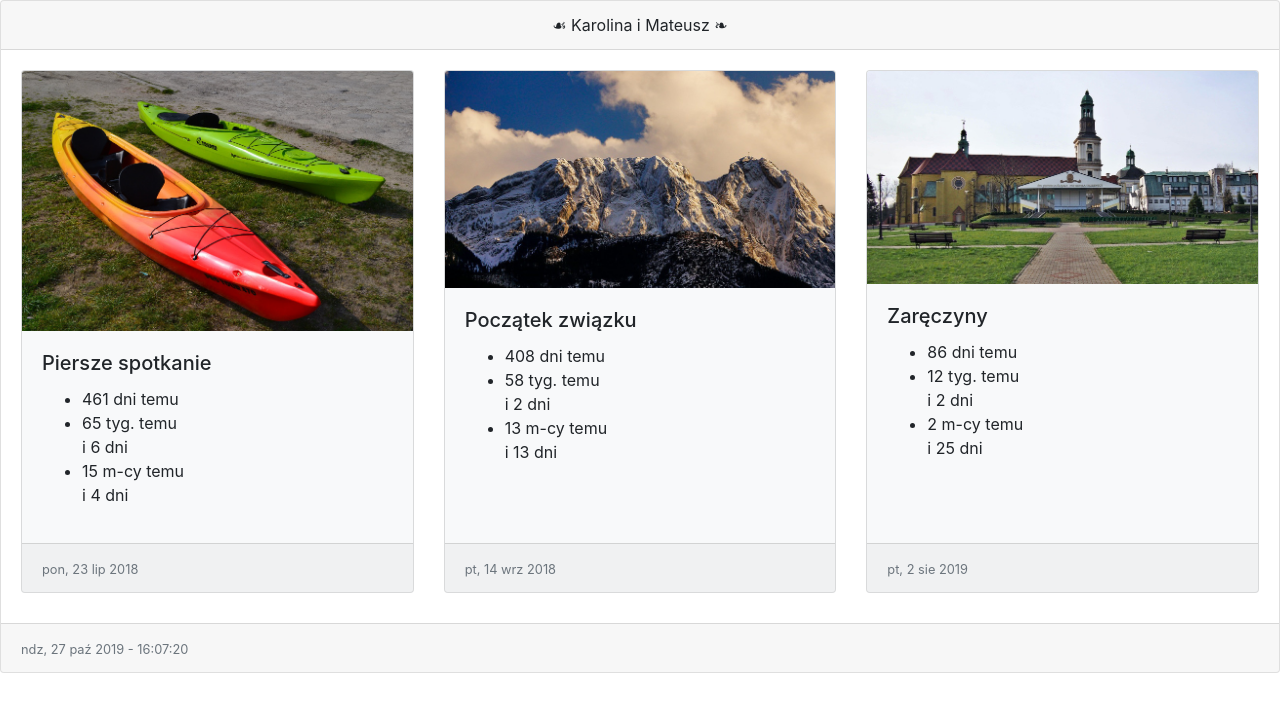
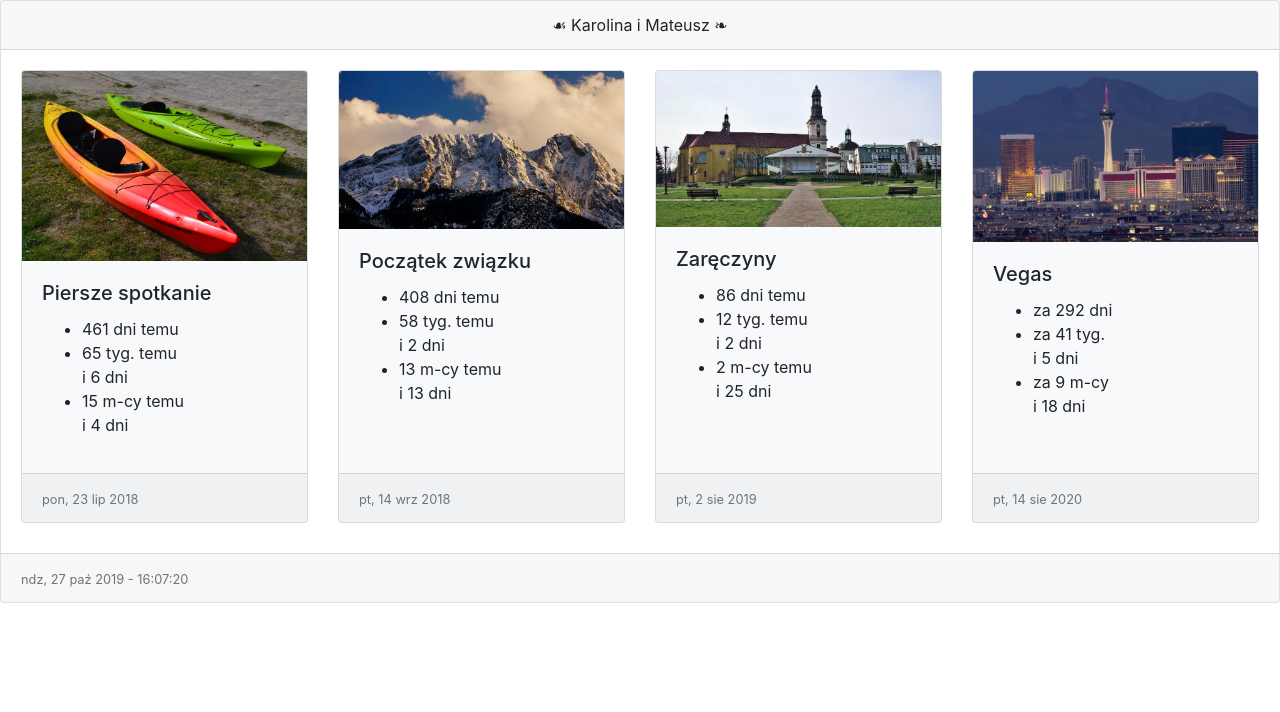
Before and after one commit to matbur/love-karolina-mateusz, a React (Create React App) app: page / in a window 1280 px wide. Shown: the top 712 px of the page. Built offline with nearby package versions, Linux system fonts and the light colour scheme.

Commit message:
Remove clicked

```diff
--- a/src/App.tsx
+++ b/src/App.tsx
@@ -1,7 +1,6 @@
 import 'moment/locale/pl';
 import { Card, CardDeck } from 'react-bootstrap';
 import React, { Component, ReactElement } from 'react';
-import { equals, takeLast } from 'ramda';
 import moment, { Moment } from 'moment';
 
 import Event from './components/Event';
@@ -10,21 +9,11 @@ moment.locale('pl');
 
 interface AppState {
   now: Moment;
-  clicked: number[];
 }
 class App extends Component<{}, AppState> {
-  private codes = (n: number): number[] => {
-    switch (n) {
-      case 4:
-        return [1, 1, 2, 1, 1, 1, 2, 2];
-      default:
-        return [];
-    }
-  };
 
   public state = {
     now: moment(),
-    clicked: [],
   };
 
   public componentDidMount(): void {
@@ -34,26 +23,6 @@ class App extends Component<{}, AppState> {
       });
     }, 100);
   }
-
-  private isOpen = (n: number): boolean => {
-    const { clicked } = this.state;
-
-    if (equals(this.codes(n), takeLast(this.codes(n).length, clicked))) {
-      return true;
-    }
-    if (n === 3 && this.isOpen(4)) {
-      return true;
-    }
-    return false;
-  };
-
-  private clicked = (n: number): (() => void) => (): void => {
-    const { clicked } = this.state;
-
-    this.setState({
-      clicked: takeLast(16, [...clicked, n]),
-    });
-  };
 
   public render(): ReactElement {
     const { now } = this.state;
@@ -71,31 +40,25 @@ class App extends Component<{}, AppState> {
               value="2018-07-23"
               now={today}
               src="kajaki.jpg"
-              handleClick={this.clicked(1)}
             />
             <Event
               header="Początek związku"
               value="2018-09-14"
               now={today}
               src="giewont.jpg"
-              handleClick={this.clicked(2)}
             />
             <Event
               header="Zaręczyny"
               value="2019-08-02"
               now={today}
               src="trzebnica.jpg"
-              handleClick={this.clicked(3)}
             />
-            {this.isOpen(4) &&
             <Event
               header="Vegas"
               value="2020-08-14"
               now={today}
               src="vegas.jpg"
-                handleClick={this.clicked(4)}
             />
-            }
           </CardDeck>
         </Card.Body>
         <Card.Footer>
--- a/src/components/Event.tsx
+++ b/src/components/Event.tsx
@@ -1,4 +1,4 @@
-import React, { ReactElement } from 'react';
+import React from 'react';
 import moment, { Moment } from 'moment';
 import { Card } from 'react-bootstrap';
 
@@ -11,17 +11,15 @@ interface EventProps {
   value: string;
   now: Moment;
   src: string;
-  handleClick: () => void;
 }
 
-const Event: React.FC<EventProps> = ({ header, value, now, src, handleClick }): React.ReactElement => {
+const Event: React.FC<EventProps> = ({ header, value, now, src }): React.ReactElement => {
   const date = moment(value);
 
   return (
     <Card
       bg="light"
       style={{ minWidth: '11.09rem', marginBottom: 10 }}
-      onClick={handleClick}
     >
       <Card.Img variant="top" src={src} />
       <Card.Body>
```
Lines whose indentation alone changed are shown as unchanged.
